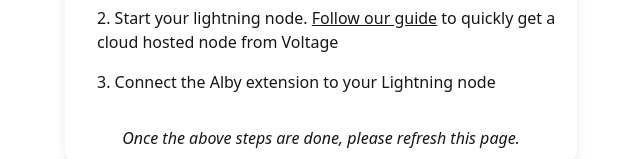
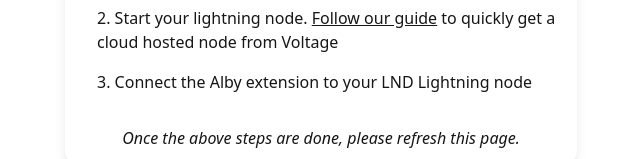
Before and after one commit to getAlby/lnd-onboarding, a React (Vite) app: page / in a window 1280 px wide. Shown: the part 470-629 px from the top of the page, without its empty margins (319-959 px from the left). Built offline with nearby package versions, Linux system fonts and the light colour scheme.

Commit message:
chore: update copy
Co-authored-by: Michael Bumann <hello@michaelbumann.com>

```diff
--- a/src/App.tsx
+++ b/src/App.tsx
@@ -268,7 +268,7 @@
                   </a>{" "}
                   to quickly get a cloud hosted node from Voltage
                 </li>
-                <li>Connect the Alby extension to your Lightning node</li>
+                <li>Connect the Alby extension to your LND Lightning node</li>
               </ol>
               <p className="mt-4 italic text-center w-full">
                 Once the above steps are done, please refresh this page.
```
